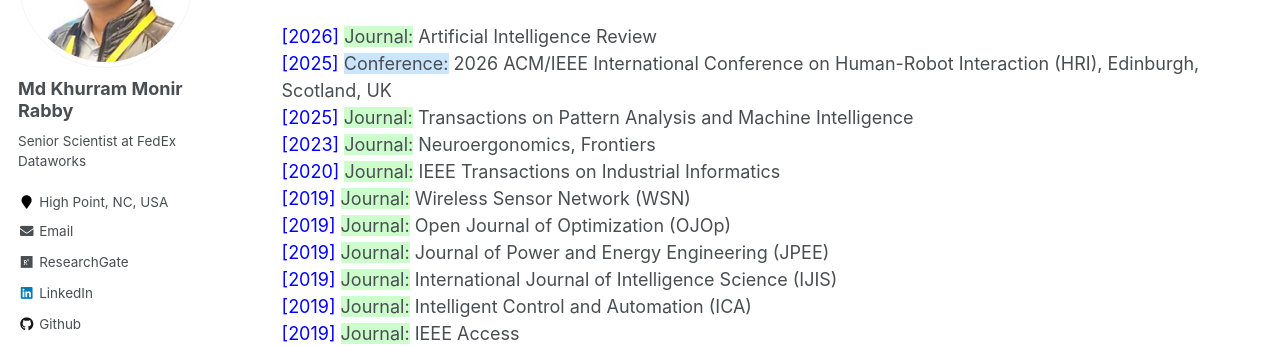
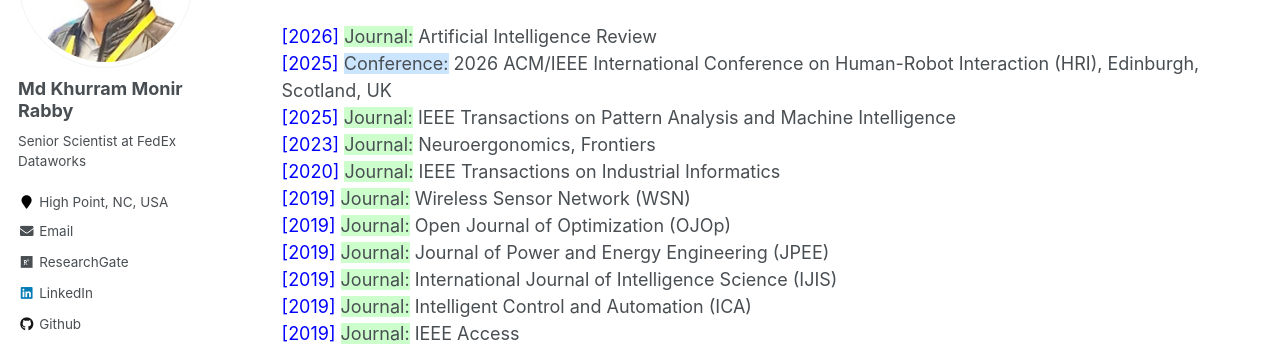
Before and after one commit to mkmrabby/mkmrabby.github.io, a Jekyll site: the page built from _pages/academic_services.md, in a window 1280 px wide and 1225 px high. Shown: the part 225-571 px from the top of the window. Built offline with Jekyll 4.4.1, drawn with Linux system fonts in a browser that asks for light colours; some web fonts are replaced.

Commit message:
Update journal name in academic services page

```diff
--- a/_pages/academic_services.md
+++ b/_pages/academic_services.md
@@ -12,7 +12,7 @@ author_profile: true
 <br/>
 <span style="color:blue">[2025] </span><span style="background-color:#cce5ff; font-size:1em;">Conference:</span> 2026 ACM/IEEE International Conference on Human-Robot Interaction (HRI), Edinburgh, Scotland, UK
 <br/>
-<span style="color:blue">[2025] </span><span style="background-color:#ccffcc; font-size:1em;">Journal:</span> Transactions on Pattern Analysis and Machine Intelligence
+<span style="color:blue">[2025] </span><span style="background-color:#ccffcc; font-size:1em;">Journal:</span> IEEE Transactions on Pattern Analysis and Machine Intelligence
 <br/>
 <span style="color:blue">[2023] </span><span style="background-color:#ccffcc; font-size:1em;">Journal:</span> Neuroergonomics, Frontiers
 <br/>
```
